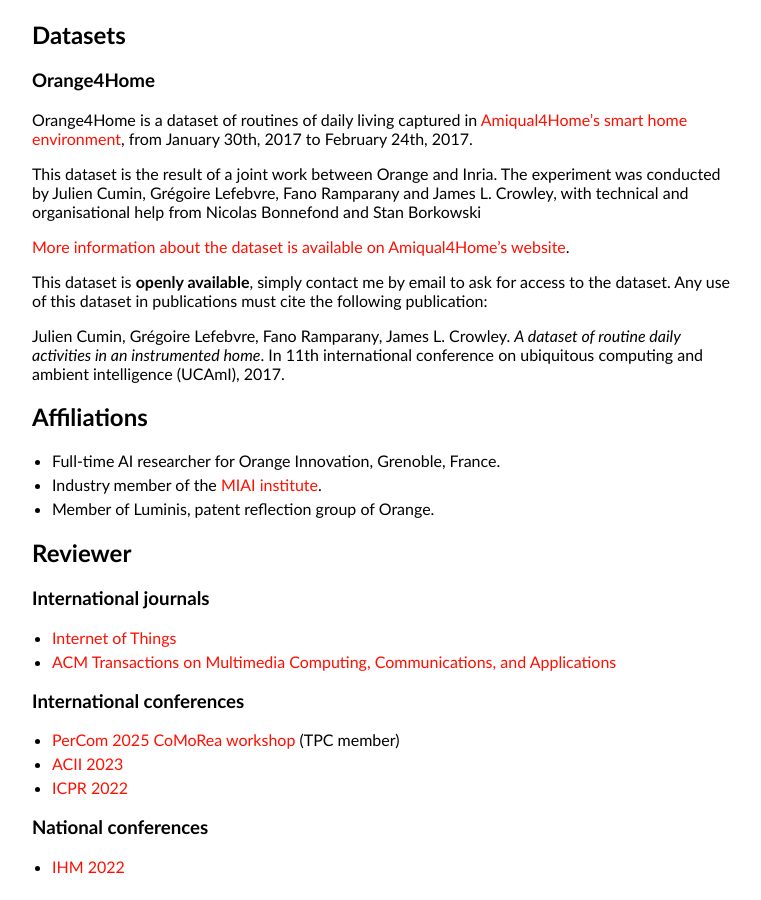
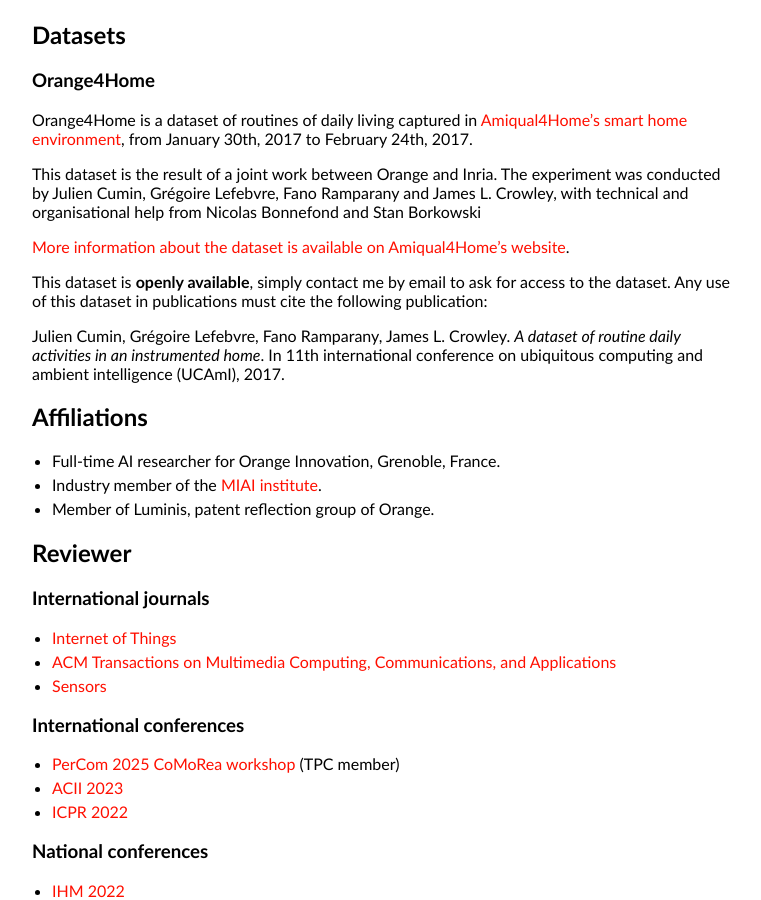
Before and after one commit to JCumin/jcumin.github.io, a Jekyll site: the page built from research.md, in a window 1280 px wide and 900 px high, scrolled down 685 px. Shown: the whole window, without its empty margins (258-1019 px from the left). Built offline with Jekyll 4.4.1, drawn with Linux system fonts in a browser that asks for light colours; our own code applies the rules of GitHub Pages for plain Markdown files; before the commit the page ends 1561 px from its top, so only the background shows below that.

Commit message:
Update research.md

```diff
--- a/research.md
+++ b/research.md
@@ -48,6 +48,7 @@ Julien Cumin, Grégoire Lefebvre, Fano Ramparany, James L. Crowley. *A dataset o
 
 - [Internet of Things](https://www.sciencedirect.com/journal/internet-of-things)
 - [ACM Transactions on Multimedia Computing, Communications, and Applications](https://dl.acm.org/journal/tomm)
+- [Sensors](https://www.mdpi.com/journal/sensors)
 
 
 ### International conferences
```
